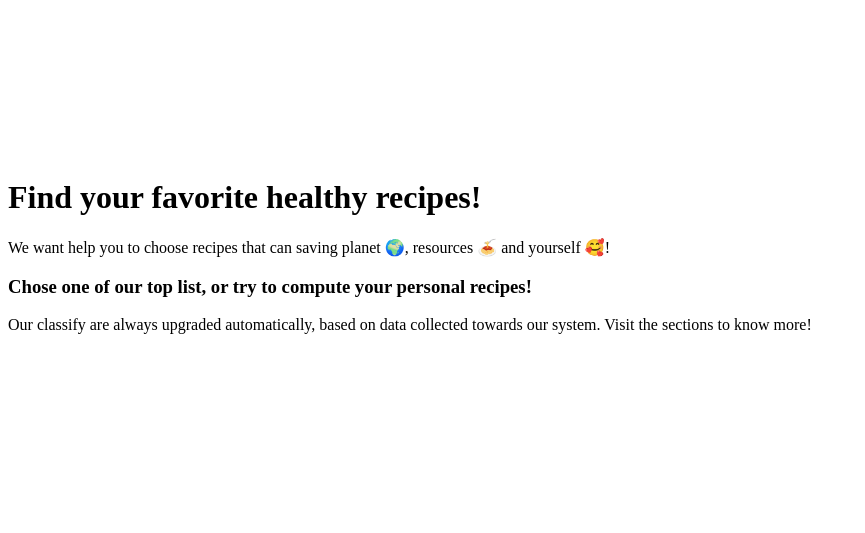
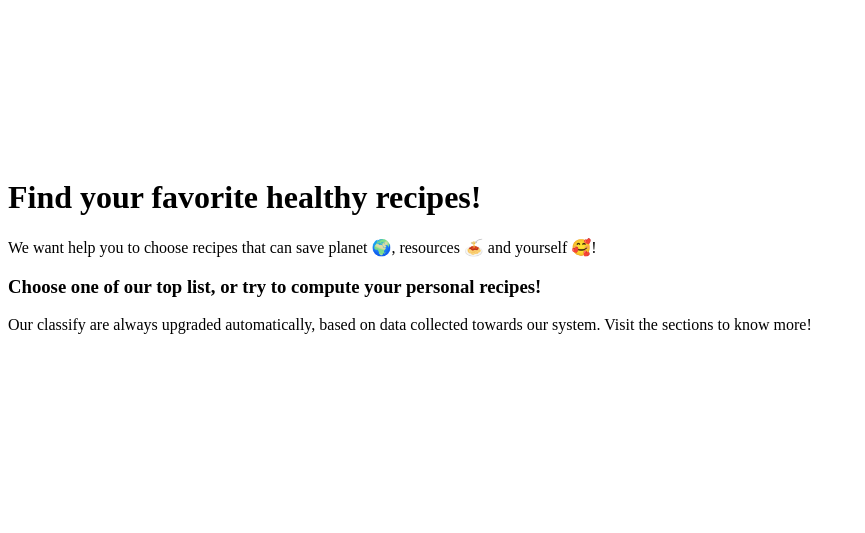
Before and after one commit to mfusillo98/exam-semantics-for-intelligent-systems, a PHP site: template web/views/website/index.php in a window 1280 px wide. Shown: the top 533 px of the page, without its empty margins (0-865 px from the left). Run offline with PHP 8.4, Linux system fonts and the light colour scheme; the template is opened without the code that fills it, so the values that code supplies are empty; some libraries are stand-ins or nearby versions.

```diff
--- a/web/views/website/index.php
+++ b/web/views/website/index.php
@@ -45,7 +45,7 @@
                 <div class="col-lg-8 text-center mx-auto my-auto">
                     <div class="mb-3" style="background-image: url('<?=asset('img/footPrintLogo.png')?>'); background-repeat: no-repeat; width:150px; height: 150px; background-size: cover; background-position: center; margin: auto"></div>
                     <h1 class="text-white">Find your favorite <span class="text-primary">healthy</span> recipes!</h1>
-                    <p class="lead mb-4 text-white">We want help you to choose recipes that can saving <span class="text-success">planet</span> 🌍, <span class="text-danger">resources</span> 🍝 and <span class="text-warning">yourself 🥰</span>!</p>
+                    <p class="lead mb-4 text-white">We want help you to choose recipes that can save <span class="text-success">planet</span> 🌍, <span class="text-danger">resources</span> 🍝 and <span class="text-warning">yourself 🥰</span>!</p>
                 </div>
             </div>
         </div>
@@ -63,7 +63,7 @@
             <!-- card section -->
             <div class="row mt-7 mb-7">
                 <div class="col-12 text-center mb-3">
-                    <h3 class="text-secondary">Chose one of our <span class="text-primary">top list</span>, or try to compute your <span class="text-primary">personal recipes</span>!</h3>
+                    <h3 class="text-secondary">Choose one of our <span class="text-primary">top list</span>, or try to compute your <span class="text-primary">personal recipes</span>!</h3>
                     <span class="text-muted">Our classify are always upgraded automatically, based on data collected towards our system. Visit the sections to know more!</span>
                 </div>
                 <div class="col-md-4 my-5">
```
